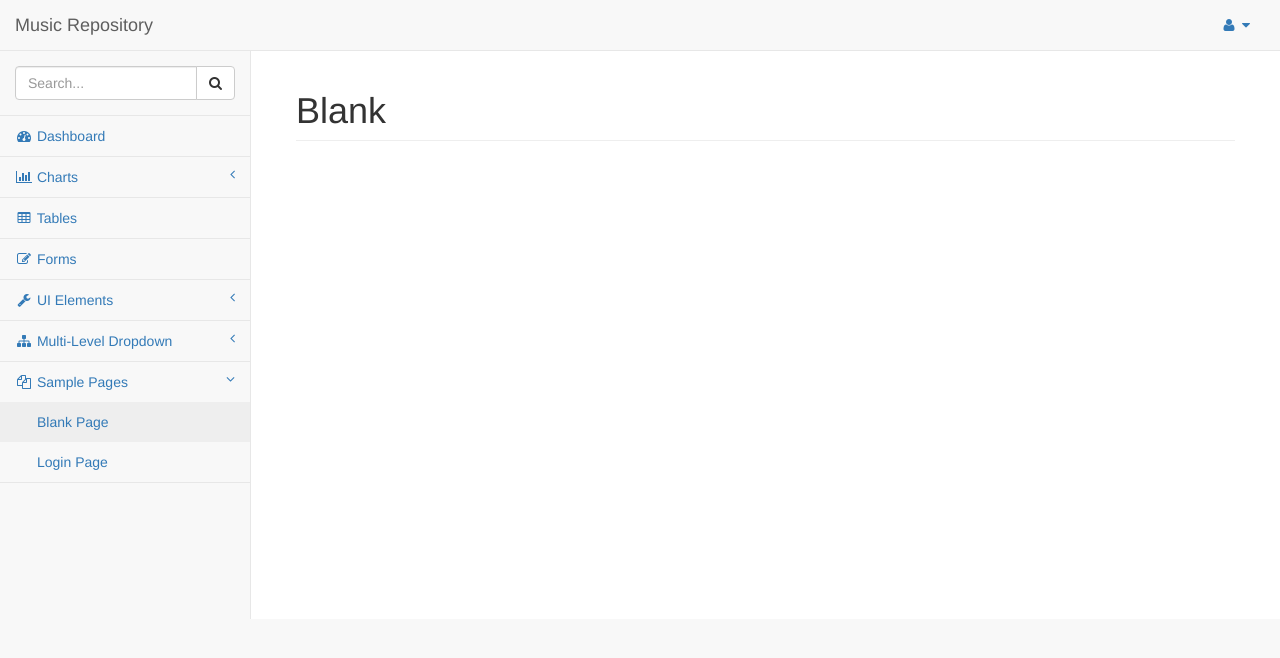
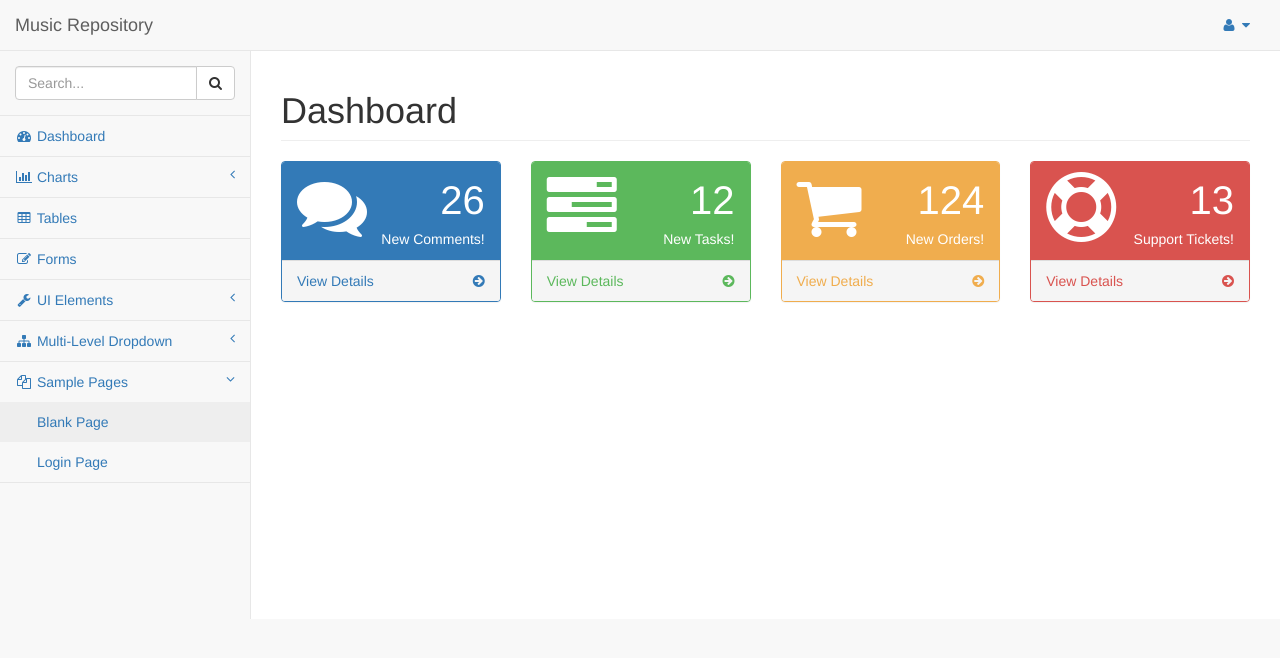
Before and after one commit to wmcarlos/MusicRepository, a CodeIgniter app: page /MusicRepository/index.php/admin/dashboard in a window 1280 px wide. Shown: the top 658 px of the page. Run offline with CodeIgniter, Linux system fonts and the light colour scheme.

Commit message:
add the dashboard box from stats

```diff
--- a/application/views/admin/dashboard/dashboard.php
+++ b/application/views/admin/dashboard/dashboard.php
@@ -1,14 +1,98 @@
-        <!-- Page Content -->
 <div id="page-wrapper">
-            <div class="container-fluid">
             <div class="row">
                 <div class="col-lg-12">
-                        <h1 class="page-header">Blank</h1>
+                    <h1 class="page-header">Dashboard</h1>
                 </div>
                 <!-- /.col-lg-12 -->
             </div>
             <!-- /.row -->
+            <div class="row">
+                <div class="col-lg-3 col-md-6">
+                    <div class="panel panel-primary">
+                        <div class="panel-heading">
+                            <div class="row">
+                                <div class="col-xs-3">
+                                    <i class="fa fa-comments fa-5x"></i>
                                 </div>
-            <!-- /.container-fluid -->
+                                <div class="col-xs-9 text-right">
+                                    <div class="huge">26</div>
+                                    <div>New Comments!</div>
                                 </div>
-        <!-- /#page-wrapper -->
+                            </div>
+                        </div>
+                        <a href="#">
+                            <div class="panel-footer">
+                                <span class="pull-left">View Details</span>
+                                <span class="pull-right"><i class="fa fa-arrow-circle-right"></i></span>
+                                <div class="clearfix"></div>
+                            </div>
+                        </a>
+                    </div>
+                </div>
+                <div class="col-lg-3 col-md-6">
+                    <div class="panel panel-green">
+                        <div class="panel-heading">
+                            <div class="row">
+                                <div class="col-xs-3">
+                                    <i class="fa fa-tasks fa-5x"></i>
+                                </div>
+                                <div class="col-xs-9 text-right">
+                                    <div class="huge">12</div>
+                                    <div>New Tasks!</div>
+                                </div>
+                            </div>
+                        </div>
+                        <a href="#">
+                            <div class="panel-footer">
+                                <span class="pull-left">View Details</span>
+                                <span class="pull-right"><i class="fa fa-arrow-circle-right"></i></span>
+                                <div class="clearfix"></div>
+                            </div>
+                        </a>
+                    </div>
+                </div>
+                <div class="col-lg-3 col-md-6">
+                    <div class="panel panel-yellow">
+                        <div class="panel-heading">
+                            <div class="row">
+                                <div class="col-xs-3">
+                                    <i class="fa fa-shopping-cart fa-5x"></i>
+                                </div>
+                                <div class="col-xs-9 text-right">
+                                    <div class="huge">124</div>
+                                    <div>New Orders!</div>
+                                </div>
+                            </div>
+                        </div>
+                        <a href="#">
+                            <div class="panel-footer">
+                                <span class="pull-left">View Details</span>
+                                <span class="pull-right"><i class="fa fa-arrow-circle-right"></i></span>
+                                <div class="clearfix"></div>
+                            </div>
+                        </a>
+                    </div>
+                </div>
+                <div class="col-lg-3 col-md-6">
+                    <div class="panel panel-red">
+                        <div class="panel-heading">
+                            <div class="row">
+                                <div class="col-xs-3">
+                                    <i class="fa fa-support fa-5x"></i>
+                                </div>
+                                <div class="col-xs-9 text-right">
+                                    <div class="huge">13</div>
+                                    <div>Support Tickets!</div>
+                                </div>
+                            </div>
+                        </div>
+                        <a href="#">
+                            <div class="panel-footer">
+                                <span class="pull-left">View Details</span>
+                                <span class="pull-right"><i class="fa fa-arrow-circle-right"></i></span>
+                                <div class="clearfix"></div>
+                            </div>
+                        </a>
+                    </div>
+                </div>
+            </div>
```
Lines whose indentation alone changed are shown as unchanged.
